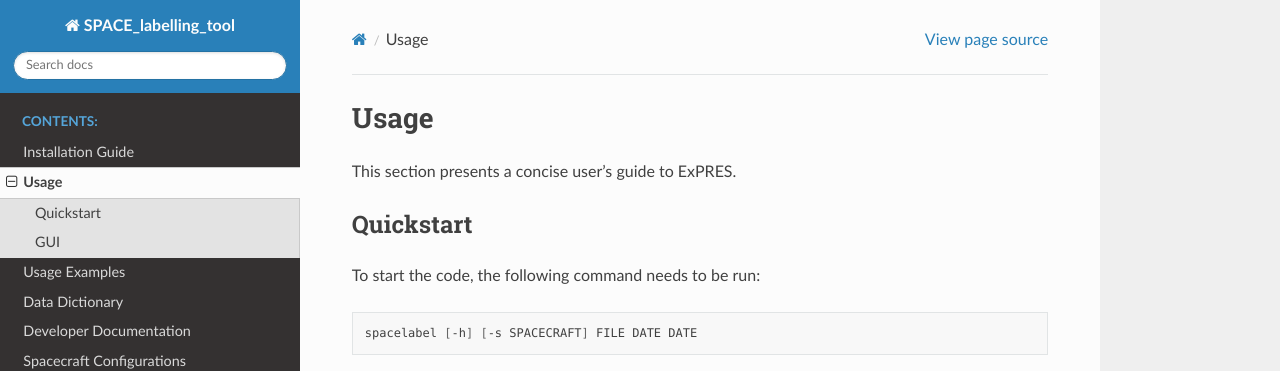
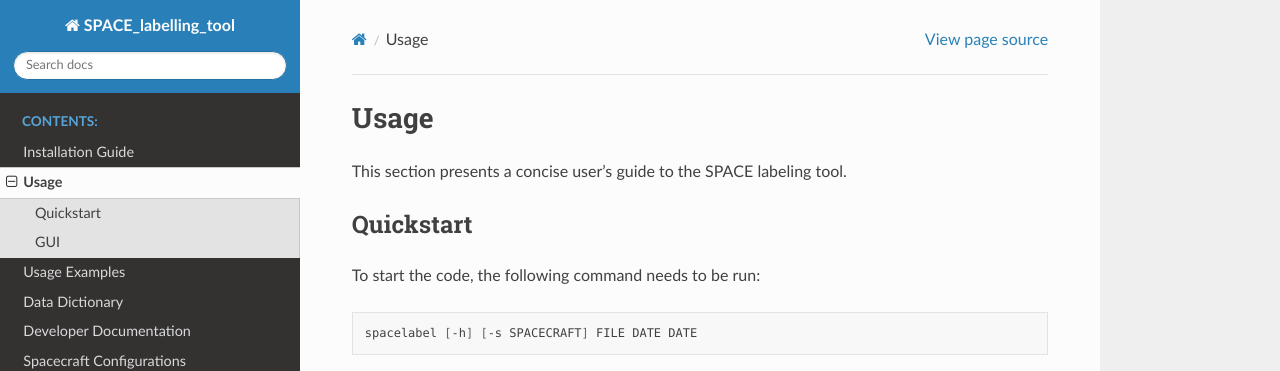
Before and after one commit to CorentinLouis/SPACE_labelling_tool, a Sphinx documentation site: the page built from docs/source/quickstart.md, in a window 1280 px wide and 900 px high. Shown: the top 371 px of the window. Built offline with Sphinx 7.4.7 and the Read the Docs theme 2.0.0, drawn with Linux system fonts in a browser that asks for light colours.

Commit message:
Fixing typo in documentation

```diff
--- a/docs/source/quickstart.md
+++ b/docs/source/quickstart.md
@@ -1,6 +1,6 @@
 # Usage
 
-This section presents a concise user's guide to ExPRES.
+This section presents a concise user's guide to the SPACE labeling tool.
 
 
 ## Quickstart
```
